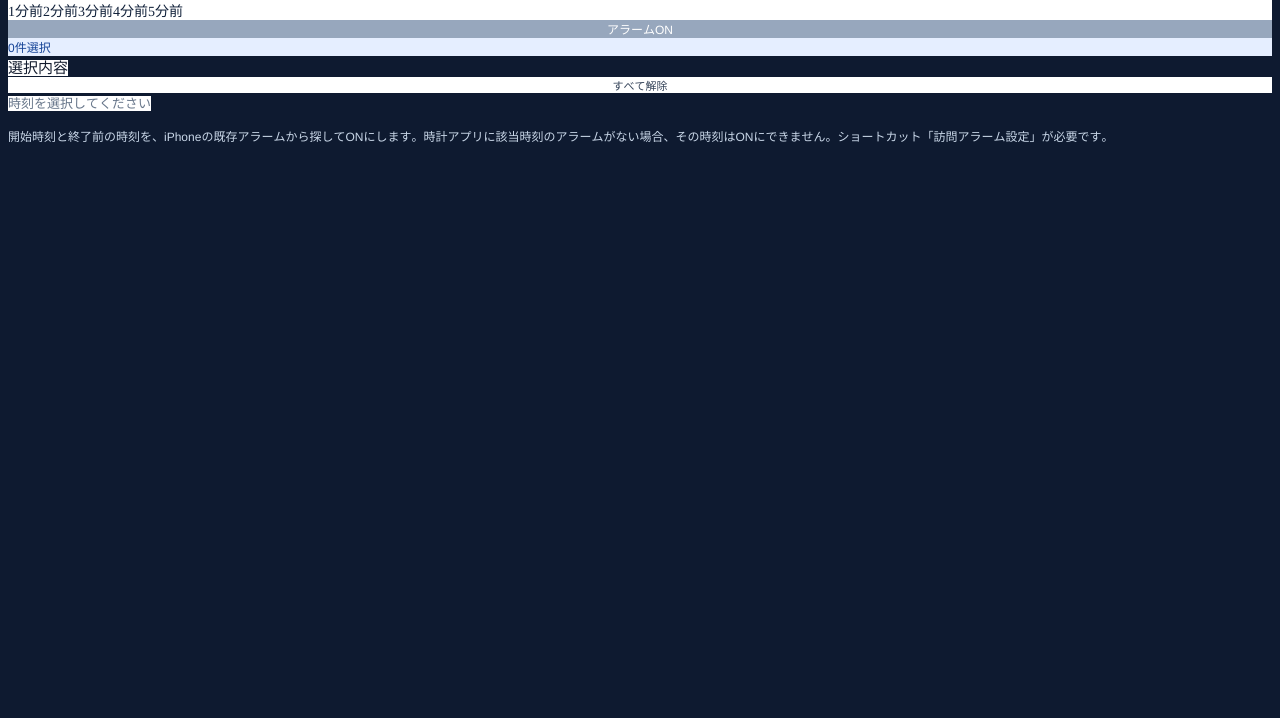
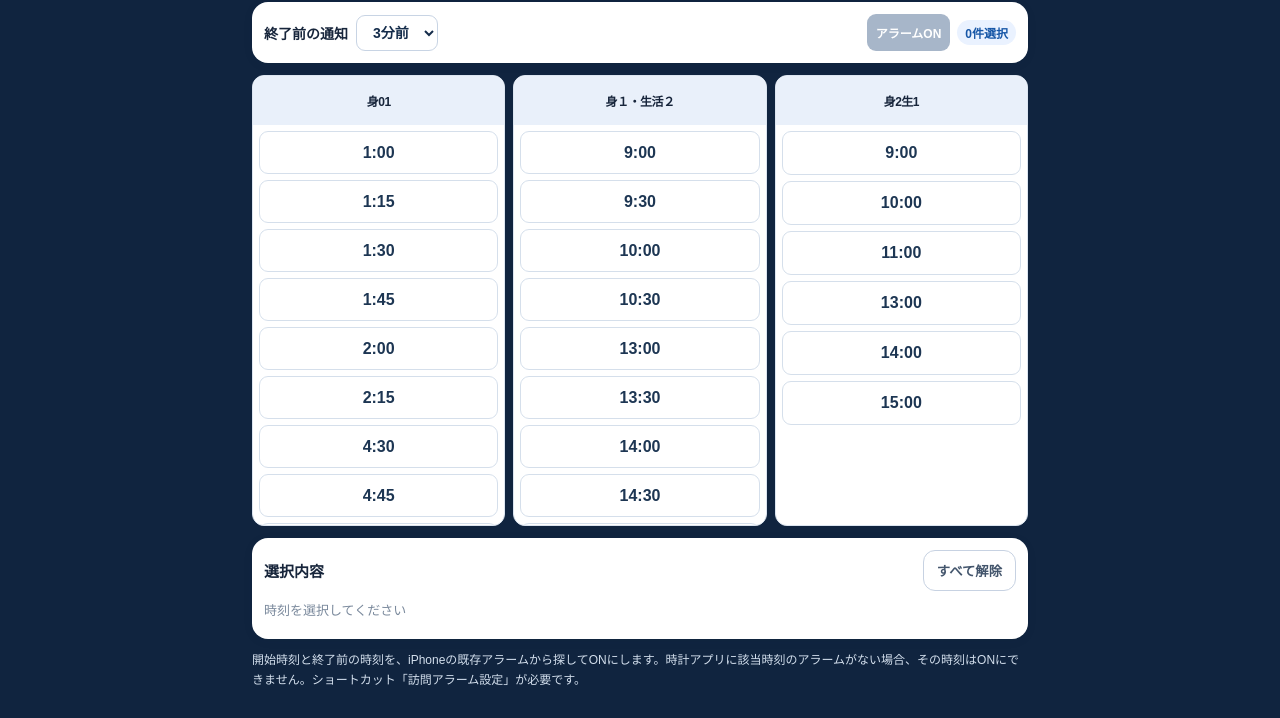
Before and after one commit to arima41515311-ux/houmon-alarm, a plain HTML site: page index.html in a window 1280 px wide. Shown: the part 82-800 px from the top of the page. Drawn offline with Linux system fonts and the light colour scheme; a web font is replaced by a local one.

Commit message:
Update index.html

```diff
--- a/index.html
+++ b/index.html
@@ -1,40 +1,149 @@
-<!DOCTYPE html PUBLIC "-//W3C//DTD HTML 4.01//EN" "http://www.w3.org/TR/html4/strict.dtd">
-<html>
+
+<!doctype html>
+<html lang="ja">
 <head>
-  <meta http-equiv="Content-Type" content="text/html; charset=utf-8">
-  <meta http-equiv="Content-Style-Type" content="text/css">
-  <title></title>
-  <meta name="Generator" content="Cocoa HTML Writer">
-  <meta name="CocoaVersion" content="2575.3">
-  <style type="text/css">
-    body {background-color: #0e1a30}
-    p.p2 {margin: 0.0px 0.0px 0.0px 0.0px; text-align: center; font: 12.0px 'Hiragino Sans'; color: #dae5f2; -webkit-text-stroke: #dae5f2}
-    p.p3 {margin: 0.0px 0.0px 0.0px 0.0px; font: 14.0px 'Hiragino Sans'; color: #121b2d; -webkit-text-stroke: #121b2d; background-color: #ffffff}
-    p.p4 {margin: 0.0px 0.0px 0.0px 0.0px; font: 14.0px 'Hiragino Mincho ProN'; color: #11213a; -webkit-text-stroke: #11213a; background-color: #ffffff}
-    p.p5 {margin: 0.0px 0.0px 0.0px 0.0px; text-align: center; font: 12.0px 'Hiragino Sans'; color: #ffffff; -webkit-text-stroke: #ffffff; background-color: #97a7bd}
-    p.p6 {margin: 0.0px 0.0px 0.0px 0.0px; font: 12.0px 'Hiragino Sans'; color: #144296; -webkit-text-stroke: #144296; background-color: #e5eeff}
-    p.p7 {margin: 0.0px 0.0px 0.0px 0.0px; font: 15.0px 'Hiragino Sans'; color: #121b2d; -webkit-text-stroke: #121b2d}
-    p.p8 {margin: 0.0px 0.0px 0.0px 0.0px; text-align: center; font: 11.0px 'Hiragino Sans'; color: #344359; -webkit-text-stroke: #344359; background-color: #ffffff}
-    p.p9 {margin: 0.0px 0.0px 0.0px 0.0px; font: 13.0px 'Hiragino Sans'; color: #67768a; -webkit-text-stroke: #67768a}
-    p.p10 {margin: 0.0px 0.0px 0.0px 0.0px; font: 12.0px 'Helvetica Neue'; color: #883b0c; -webkit-text-stroke: #883b0c; min-height: 15.0px}
-    p.p11 {margin: 0.0px 0.0px 0.0px 0.0px; font: 12.0px 'Hiragino Sans'; color: #c9d7e8; -webkit-text-stroke: #c9d7e8}
-    span.s1 {font-kerning: none}
-    span.s2 {font: 14.0px Times; font-kerning: none}
-    span.s3 {font: 12.0px 'Helvetica Neue'; font-kerning: none}
-    span.s4 {font-kerning: none; background-color: #ffffff}
-  </style>
+<meta charset="utf-8">
+<meta name="viewport" content="width=device-width,initial-scale=1,viewport-fit=cover">
+<meta name="theme-color" content="#10243f">
+<title>訪問アラーム設定</title>
+<style>
+@import url("https://fonts.googleapis.com/css2?family=Zen+Maru+Gothic:wght@400;500;700;900&display=swap");
+*{box-sizing:border-box}
+body{margin:0;background:#10243f;color:#17253b}
+html,body,body *,button,select,option,input,label{font-family:'Zen Maru Gothic','Hiragino Maru Gothic ProN','ヒラギノ丸ゴ ProN',sans-serif!important}
+.wrap{max-width:800px;margin:auto;padding:14px 12px calc(20px + env(safe-area-inset-bottom))}
+h1{font-size:22px;margin:5px 0 4px;text-align:center;color:#fff}
+.sub{font-size:12px;color:#e1eaf5;margin-bottom:12px;text-align:center}
+.panel{background:white;border-radius:16px;padding:12px;box-shadow:0 2px 12px #18263c0c;margin-bottom:12px}
+.top{display:flex;align-items:center;justify-content:space-between;gap:8px}
+.top-controls{display:flex;align-items:center;gap:7px;min-width:0}
+.top-run{border:0;border-radius:9px;padding:10px 9px;background:#1465c8;color:white;font-weight:800;font-size:12px;white-space:nowrap;cursor:pointer}
+.top-run:disabled{background:#a7b6c9;cursor:default}
+.lead{display:flex;align-items:center;gap:8px;font-size:14px;font-weight:700}
+select{font:inherit;border:1px solid #c8d4e4;background:white;border-radius:9px;padding:8px 12px;color:#152d4b}
+.columns{display:grid;grid-template-columns:repeat(3,minmax(0,1fr));gap:8px}
+.column{min-width:0;border:1px solid #dce5f0;border-radius:12px;overflow:hidden;background:white}
+.head{background:#e9f0fa;padding:9px 5px;display:flex;align-items:center;justify-content:center;text-align:center;font-size:12px;font-weight:800;white-space:nowrap;letter-spacing:-.5px;min-height:49px}
+.times{height:min(50vh,440px);overflow-y:auto;overscroll-behavior:contain;padding:6px;display:flex;flex-direction:column;gap:6px}
+.time{border:1px solid #d5dfeb;background:#fff;color:#1d3653;border-radius:9px;padding:12px 0;min-height:43px;font-size:16px;font-weight:700;cursor:pointer;touch-action:manipulation}
+.time[aria-pressed=true]{background:#1765c1;border-color:#1765c1;color:#fff;box-shadow:0 2px 6px #1765c133}
+.summary{font-size:13px;line-height:1.65;color:#344860;max-height:145px;overflow:auto;white-space:pre-wrap}
+.muted{color:#7a899c}
+.secondary{border:1px solid #c7d2e2;background:white;border-radius:12px;padding:10px 13px;font-weight:700;color:#43556c}
+.note{font-size:12px;color:#d3dfed;line-height:1.6;margin-top:10px}
+.warn{font-size:12px;color:#9b4d0b;margin-top:6px}
+.pill{background:#eaf2ff;color:#1757a7;padding:4px 8px;border-radius:99px;font-size:12px;font-weight:700}
+@media(max-width:360px){
+.wrap{padding:10px 7px}
+.columns{gap:5px}
+.head{font-size:11px;padding:8px 3px}
+.top-run{font-size:11px;padding:9px 6px}
+.pill{padding:4px 6px;font-size:11px}
+.times{padding:4px;gap:5px}
+.time{font-size:14px;padding:11px 0}
+}
+</style>
 </head>
 <body>
-<h1 style="margin: 0.0px 0.0px 4.0px 0.0px; text-align: center; font: 22.0px 'Hiragino Sans'; color: #ffffff; -webkit-text-stroke: #ffffff"><span class="s1">訪問アラーム設定</span></h1>
-<p class="p2"><span class="s1">開始時刻をタップして複数選択できます</span></p>
-<p class="p3"><span class="s1">終了前の通知</span></p>
-<p class="p4"><span class="s2">1</span><span class="s1">分前</span><span class="s2">2</span><span class="s1">分前</span><span class="s2">3</span><span class="s1">分前</span><span class="s2">4</span><span class="s1">分前</span><span class="s2">5</span><span class="s1">分前</span></p>
-<p class="p5"><span class="s1">アラーム</span><span class="s3">ON</span></p>
-<p class="p6"><span class="s3">0</span><span class="s1">件選択</span></p>
-<p class="p7"><span class="s4">選択内容</span></p>
-<p class="p8"><span class="s1">すべて解除</span></p>
-<p class="p9"><span class="s4">時刻を選択してください</span></p>
-<p class="p10"><span class="s1"></span><br></p>
-<p class="p11"><span class="s1">開始時刻と終了前の時刻を、</span><span class="s3">iPhone</span><span class="s1">の既存アラームから探して</span><span class="s3">ON</span><span class="s1">にします。時計アプリに該当時刻のアラームがない場合、その時刻は</span><span class="s3">ON</span><span class="s1">にできません。ショートカット「訪問アラーム設定」が必要です。</span></p>
+<main class="wrap">
+<h1>訪問アラーム設定</h1>
+<div class="sub">開始時刻をタップして複数選択できます</div>
+<section class="panel top">
+<label class="lead">終了前の通知
+<select id="lead">
+<option value="1">1分前</option>
+<option value="2">2分前</option>
+<option value="3" selected>3分前</option>
+<option value="4">4分前</option>
+<option value="5">5分前</option>
+</select>
+</label>
+<div class="top-controls">
+<button class="top-run" id="run" disabled>アラームON</button>
+<span class="pill" id="count">0件選択</span>
+</div>
+</section>
+<section class="columns" id="cols"></section>
+<section class="panel" style="margin-top:12px">
+<div class="top" style="margin-bottom:9px">
+<strong style="font-size:15px">選択内容</strong>
+<button class="secondary" id="clear">すべて解除</button>
+</div>
+<div class="summary muted" id="summary">時刻を選択してください</div>
+<div class="warn" id="warning"></div>
+</section>
+<div class="note">開始時刻と終了前の時刻を、iPhoneの既存アラームから探してONにします。時計アプリに該当時刻のアラームがない場合、その時刻はONにできません。ショートカット「訪問アラーム設定」が必要です。</div>
+</main>
+<script>
+const groups=[
+{name:'身01',duration:14,times:'1:00,1:15,1:30,1:45,2:00,2:15,4:30,4:45,5:00,5:15,5:30,5:45,6:00,6:15,6:30,6:45,7:00,7:15,7:30,7:45,8:15,8:30,8:45,9:00,9:15,9:30,9:45,10:00,10:15,10:30,10:45,11:00,11:15,11:30,11:45,12:30,12:45,13:00,13:15,13:30,13:45,14:00,14:15,14:30,14:45,15:00,15:15,15:30,15:45,16:00,16:15,16:30,16:45,17:30,17:45,18:00,18:15,18:30,18:45,19:00,19:15,19:30,19:45,20:00,20:15,20:30,20:45,21:00,21:15,21:30,21:45,22:00,22:15,22:30,22:45,23:00,23:15,23:30,23:45'.split(',')},
+{name:'身１・生活２',duration:29,times:'9:00,9:30,10:00,10:30,13:00,13:30,14:00,14:30,15:00,15:30'.split(',')},
+{name:'身2生1',duration:59,times:'9:00,10:00,11:00,13:00,14:00,15:00'.split(',')}
+];
+const chosen=new Set();
+const cols=document.getElementById('cols');
+const lead=document.getElementById('lead');
+const fmt=m=>`${String(Math.floor(((m%1440)+1440)%1440/60)).padStart(2,'0')}:${String(((m%60)+60)%60).padStart(2,'0')}`;
+const mins=s=>{let [h,m]=s.split(':').map(Number);return h*60+m};
+groups.forEach((g,gi)=>{
+let col=document.createElement('div');
+col.className='column';
+let head=document.createElement('div');
+head.className='head';
+head.textContent=g.name;
+col.append(head);
+let times=document.createElement('div');
+times.className='times';
+g.times.forEach(t=>{
+let b=document.createElement('button');
+b.className='time';
+b.type='button';
+b.textContent=t;
+b.setAttribute('aria-pressed','false');
+b.onclick=()=>{
+let k=gi+'|'+t;
+if(chosen.has(k))chosen.delete(k);
+else chosen.add(k);
+b.setAttribute('aria-pressed',String(chosen.has(k)));
+update()
+};
+times.append(b)
+});
+col.append(times);
+cols.append(col)
+});
+function selection(){
+return [...chosen].map(k=>{
+let [i,t]=k.split('|');
+let g=groups[+i];
+return {group:g.name,start:t,startMinutes:mins(t),end:fmt(mins(t)+g.duration-(Number(lead.value)-1)),duration:g.duration}
+}).sort((a,b)=>a.startMinutes-b.startMinutes||a.group.localeCompare(b.group,'ja'))
+}
+function update(){
+let s=selection();
+document.getElementById('count').textContent=s.length+'件選択';
+document.getElementById('run').disabled=!s.length;
+let summary=document.getElementById('summary');
+summary.classList.toggle('muted',!s.length);
+summary.textContent=s.length?s.map(x=>`${x.group}　${x.start} → ${x.end}`).join('\n'):'時刻を選択してください';
+let all=s.flatMap(x=>[fmt(x.startMinutes),x.end]);
+let unique=new Set(all);
+document.getElementById('warning').textContent=unique.size<all.length?`※同じ時刻のアラームは重複を除いてONにします（${unique.size}時刻）。`:''
+}
+lead.onchange=update;
+document.getElementById('clear').onclick=()=>{
+chosen.clear();
+document.querySelectorAll('.time[aria-pressed=true]').forEach(b=>b.setAttribute('aria-pressed','false'));
+update()
+};
+document.getElementById('run').onclick=()=>{
+let s=selection();
+if(!s.length)return;
+let times=[...new Set(s.flatMap(x=>[fmt(x.startMinutes),x.end]))];
+let url='shortcuts://run-shortcut?name='+encodeURIComponent('訪問アラーム設定')+'&input=text&text='+encodeURIComponent(times.join('\n'));
+location.href=url
+};
+update();
+</script>
 </body>
 </html>
```
